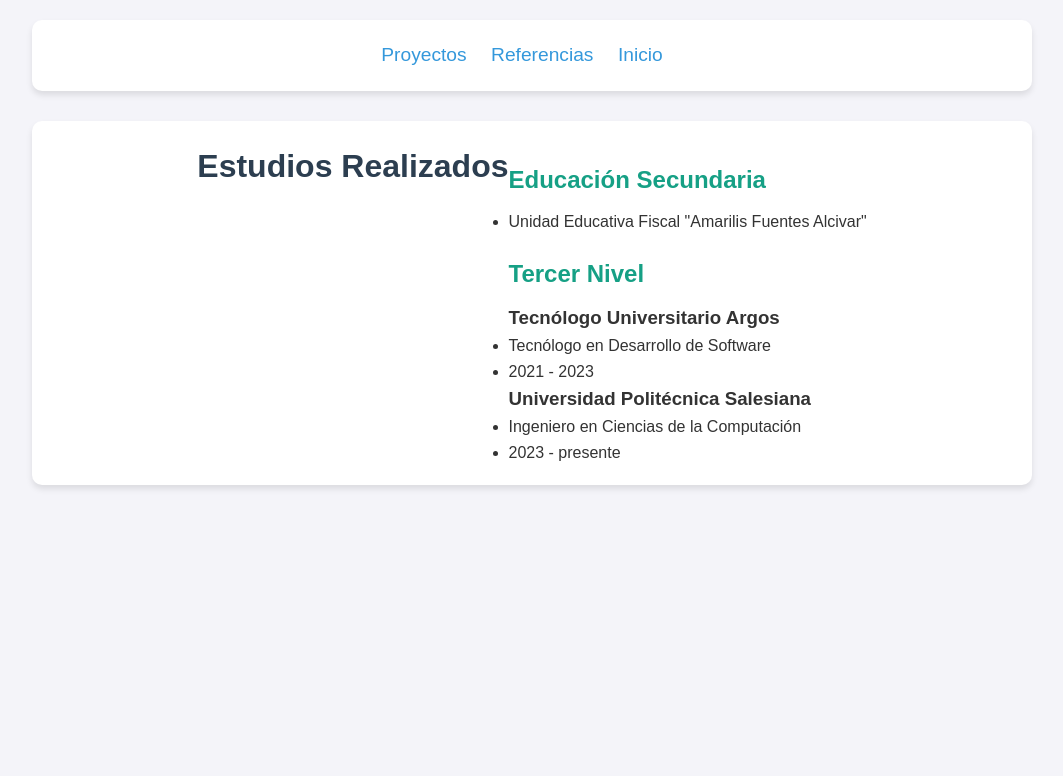
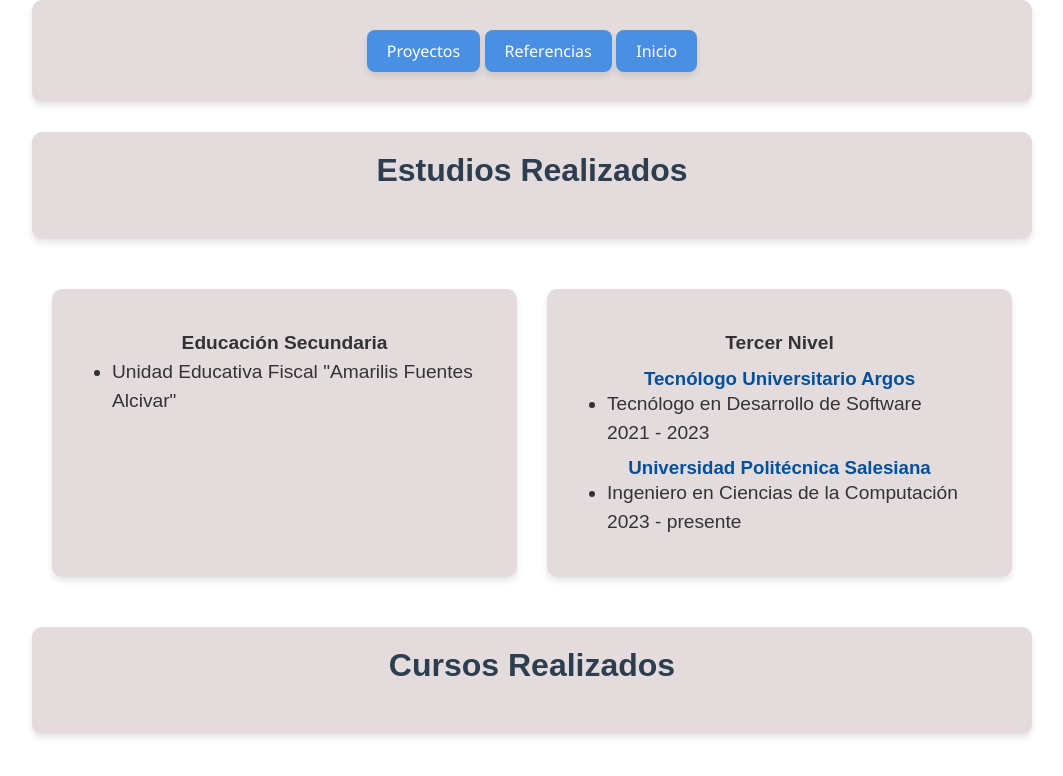
Before and after one commit to Zurdo2018/P66, a plain HTML site: page ejercicio_1/html/estudios.html in a window 1280 px wide. Shown: the whole page, without its empty margins (108-1171 px from the left). Drawn offline with Linux system fonts and the light colour scheme.

Commit message:
añado estilo para terminar deber

```diff
--- a/ejercicio_1/css/style.css
+++ b/ejercicio_1/css/style.css
@@ -1,4 +1,3 @@
-/* Reset de margenes y paddings para todos los elementos */
 * {
     margin: 0;
     padding: 0;
@@ -7,71 +6,95 @@
 
 body {
     font-family: Arial, sans-serif;
-    background-color: #f4f4f9;
-    color: #333;
-    line-height: 1.6;
-    padding: 20px;
-}
-
-h1 {
-    color: #2c3e50;
-    text-align: center;
-    margin-bottom: 20px;
-}
-
-h2 {
-    color: #16a085;
-    font-size: 1.5rem;
-    margin-top: 20px;
-    margin-bottom: 10px;
-}
-
-p {
-    margin-bottom: 15px;
-    font-size: 1.1rem;
+    margin: 0;
+    padding: 0;
 }
 
 a {
+    display: inline-block;
+    padding: 10px 20px;
+    margin: 10px 0;
     text-decoration: none;
-    color: #3498db;
-    margin-right: 20px;
-    font-size: 1.2rem;
+    font-family: 'Segoe UI', Tahoma, Geneva, Verdana, sans-serif;
+    font-size: 16px;
+    color: white;
+    background-color: #4A90E2;
+    border-radius: 8px;
+    box-shadow: 0 4px 6px rgba(0, 0, 0, 0.1);
+    transition: background-color 0.3s, transform 0.2s;
 }
 
 a:hover {
-    color: #2980b9;
+    background-color: #357ABD;
+    transform: translateY(-2px);
 }
 
+.header h1 {
+    font-size: 32px;
+    color: #2c3e50;
+    text-align: center;
+    margin-bottom: 30px;
+}
+
+.main-content {
+    padding: 20px;
+    margin-top: 0;
+}
+
+.main-content p {
+    font-size: 1.2em;
+    line-height: 1.5;
+    color: #333;
+}
+
+.main-content h2 {
+    font-size: 1.2em;
+    line-height: 1.5;
+    color: #333;
+}
+.main-content ul {
+    font-size: 1.2em;
+    line-height: 1.5;
+    color: #333;
+}
 
 
 .container {
     max-width: 1000px;
     margin: 0 auto;
-    background-color: #fff;
+    background-color: #e4dcdc;
     padding: 20px;
     border-radius: 10px;
     box-shadow: 0 4px 6px rgba(0, 0, 0, 0.1);
-    display: flex;
     justify-content: center;
+    margin-bottom: 30px;
+    text-align: center;
+    flex: 1 1 100px;
+
 }
 
-.container {
-    margin-bottom: 30px;
-  }
+.container-flex {
+    display: flex;
+    flex-wrap: wrap;
+    gap: 30px;
+    justify-content: center;
+    padding: 20px;
 
-
-.intro {
-    background-color: #ecf0f1;
-    border-left: 5px solid #16a085;
-    padding: 20px;
-    margin-bottom: 30px;
+    max-width: 1000px; /* Limita el ancho total como tus otras secciones */
+    margin: 0 auto;     /* Lo centra en la página */
+    box-sizing: border-box;
 }
 
-.intro p {
-    font-size: 1.1rem;
+h2 {
+    color: #003366;
 }
 
-.intro h2 {
-    font-size: 1.3rem;
-    margin-bottom: 10px;
+h3 {
+    margin-top: 10px;
+    color: #00509e;
 }
+
+ul {
+    padding-left: 20px;
+    text-align: left;
+}
--- a/ejercicio_1/html/estudios.html
+++ b/ejercicio_1/html/estudios.html
@@ -1,11 +1,13 @@
 <!DOCTYPE html>
 <html lang="es">
+
 <head>
     <meta charset="UTF-8" />
     <meta name="viewport" content="width=device-width, initial-scale=1" />
     <title>Estudios</title>
     <link rel="stylesheet" href="../css/style.css" />
 </head>
+
 <body>
 
     <div class="container">
@@ -17,18 +19,24 @@
     </div>
 
     <div class="container">
-        <header>
+        <header class="header">
             <h1>Estudios Realizados</h1>
         </header>
+    </div>
 
-        <main>
-            <section>
+    <div class="container-flex">
+        <div class="container">
+            <main class="main-content">
+                <section >
                     <h2>Educación Secundaria</h2>
                     <ul>
                         <li>Unidad Educativa Fiscal "Amarilis Fuentes Alcivar"</li>
                     </ul>
                 </section>
-
+            </main>
+        </div>
+        <div class="container">
+            <main class="main-content">
                 <section>
                     <h2>Tercer Nivel</h2>
 
@@ -36,7 +44,7 @@
                         <h3>Tecnólogo Universitario Argos</h3>
                         <ul>
                             <li>Tecnólogo en Desarrollo de Software</li>
-                        <li>2021 - 2023</li>
+                            2021 - 2023
                         </ul>
                     </article>
 
@@ -44,11 +52,22 @@
                         <h3>Universidad Politécnica Salesiana</h3>
                         <ul>
                             <li>Ingeniero en Ciencias de la Computación</li>
-                        <li>2023 - presente</li>
+                            2023 - presente
                         </ul>
                     </article>
                 </section>
             </main>
         </div>
+    </div>
+
+    <div class="container">
+        <header class="header">
+            <h1>Cursos Realizados</h1>
+            <p></p>
+        </header>
+    </div>
+
+
 </body>
+
 </html>
```
Also changed, not shown: ejercicio_1/html/index.html (+10 -2 lines), ejercicio_1/html/proyectos.html (+12 -4 lines), ejercicio_1/html/referencias.html (+2 -2 lines). Lines whose indentation alone changed are shown as unchanged.
